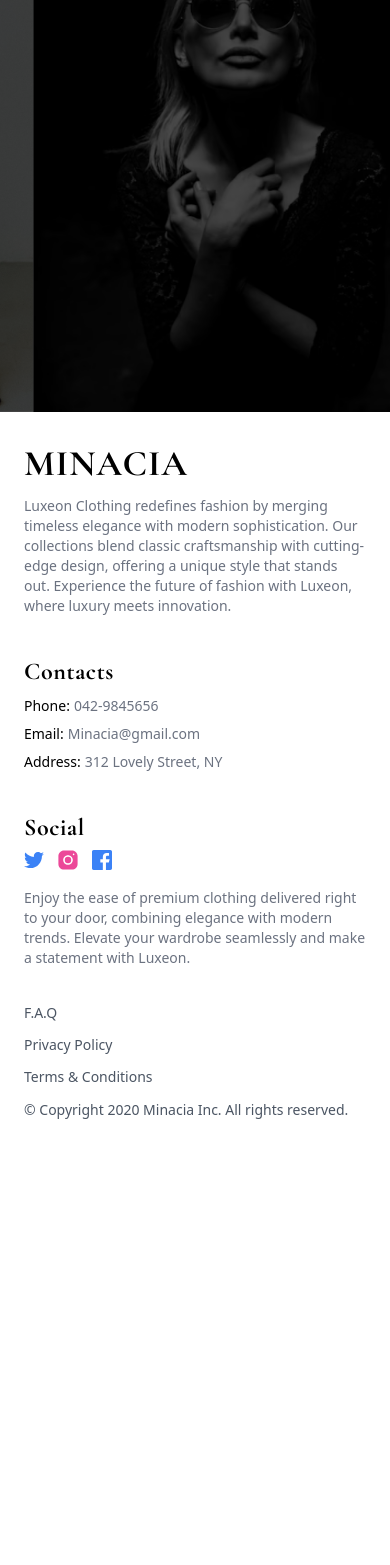
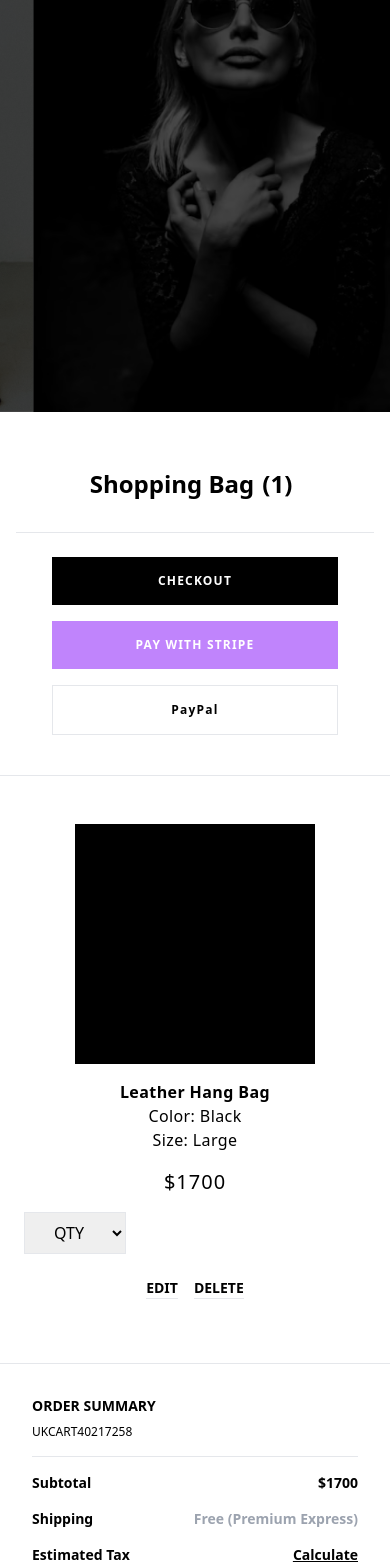
Before and after one commit to MuhammadAhmadSaaim/minacia-frontend, a React (Create React App) app: page /cart in a window 390 px wide. Shown: the part 432-1997 px from the top of the page. Before the commit the page ends 1592 px from the top, so only its background shows below. Built offline with nearby package versions, Linux system fonts and the light colour scheme.

Commit message:
cart page mobile version done. TODO: make for larger screens

```diff
--- a/src/App.js
+++ b/src/App.js
@@ -1,5 +1,6 @@
 import Home from "./pages/home";
 import ProductDetails from "./pages/productDetails";
+import Cart from "./pages/cart";
 import { BrowserRouter as Router, Routes, Route } from "react-router-dom";
 import { Layout } from "./components/layout/layout";
 
@@ -10,6 +11,7 @@ function App() {
         <Routes>
           <Route path="/" element={<Home />} />
           <Route path="/product-details" element={<ProductDetails />} />
+          <Route path="/cart" element={<Cart />} />
         </Routes>
       </Layout>
     </Router>
--- /dev/null
+++ b/src/pages/cart.jsx
@@ -0,0 +1,111 @@
+import React from "react";
+
+const Cart = () => {
+    return (
+        <div className="cart-content m-auto">
+            <div className="buttons-pay w-full border-b pt-6">
+                <div className="w-11/12 m-auto pb-6">
+                    <div className="text-center border-b py-8 text-2xl font-semibold">
+                        Shopping Bag
+                        <span className="count-elements mx-2">(1)</span>
+                    </div>
+
+                    <div className="w-4/5 mt-6 mb-4 m-auto">
+                        <button className="bg-black text-white mb-4 py-4 px-6 w-full tracking-widest text-xs font-semibold">
+                            CHECKOUT
+                        </button>
+                        <button className="bg-purple-400 text-white mb-4 py-4 px-6 w-full tracking-widest text-xs font-semibold">
+                            PAY WITH STRIPE
+                        </button>
+                        <button className="border py-4 px-6 w-full tracking-widest text-xs font-semibold">
+                            PayPal
+                        </button>
+                    </div>
+                </div>
+            </div>
+            <div className="shopping-bag w-full min-w-full">
+                <section className="usr-products">
+                    <div className="products-wrapper w-full">
+                        <ul className="product-list m-0 p-0 list-none">
+                            <li className="item-summary px-6 pb-12 border-b">
+                                <div className="item w-full mt-12 m-auto">
+                                    <div className="bg-black m-auto w-60 h-60">
+                                        image
+                                    </div>
+                                </div>
+
+                                <div className="text-center my-4 item w-full tracking-wide">
+                                    <div className="font-semibold">
+                                        Leather Hang Bag
+                                    </div>
+                                    <div className="font-light">
+                                        Color: Black
+                                    </div>
+                                    <div className="font-light">
+                                        Size: Large
+                                    </div>
+                                    <div className="my-4 text-xl tracking-wider">
+                                        $1700
+                                    </div>
+                                </div>
+                                <div className="qty flex">
+                                    <select className="border py-2 px-4 text-center">
+                                        <option>QTY</option>
+                                        {[...Array(10)].map((x, i) =>
+                                            <option>QTY: {i}</option>
+                                         )}
+                                    </select>
+                                </div>
+                                <div className="py-4 mt-2 text-sm font-semibold item-footer flex space-x-4 justify-center">
+                                    <button className="border-b">
+                                        EDIT
+                                    </button>
+                                    <button className="border-b">
+                                        DELETE
+                                    </button>
+                                </div>
+                            </li>
+                        </ul>
+                        <div className="order-summary w-full">
+                            <div className="border-b osum-wrap p-8">
+                                <div className="order-header border-b">
+                                    <div className="mb-2 text-sm font-semibold uppercase">
+                                        order summary
+                                    </div>
+                                    <div className="mb-4 text-xs uppercase">
+                                        UKCART40217258
+                                    </div>
+                                </div>
+                                <div className="order-details my-4">
+                                    <div className="text-sm mb-4 font-semibold flex justify-between">
+                                        <span>Subtotal</span>
+                                        <span>$1700</span>
+                                    </div>
+                                    <div className="text-sm mb-4 font-semibold flex justify-between">
+                                        <span>Shipping</span>
+                                        <span className="text-gray-400">Free (Premium Express)</span>
+                                    </div>
+                                    <div className="text-sm mb-4 font-semibold flex justify-between">
+                                        <span>Estimated Tax</span>
+                                        <span><u>Calculate</u></span>
+                                    </div>
+                                    <div className="text-sm pb-4 border-b font-semibold flex justify-between">
+                                        <span>Estimated Total</span>
+                                        <span className="text-lg">$1700</span>
+                                    </div>
+                                    <div className="w-4/5 mt-6 m-auto">
+                                        <button className="bg-black text-white py-4 px-6 w-full tracking-widest text-xs font-semibold">
+                                            CHECKOUT
+                                        </button>
+                                    </div>
+                                </div>
+                            </div>
+                        </div>
+                    </div>
+                </section>
+            </div>
+        </div>
+    )
+}
+
+export default Cart;
```
